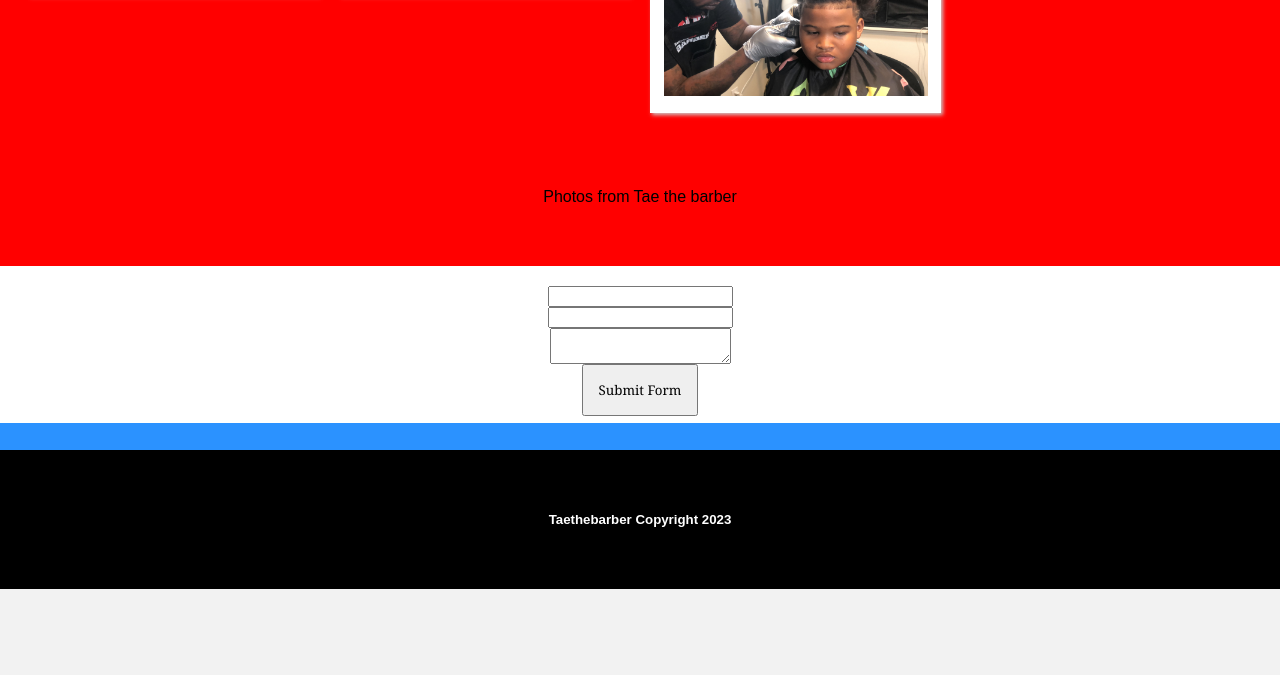
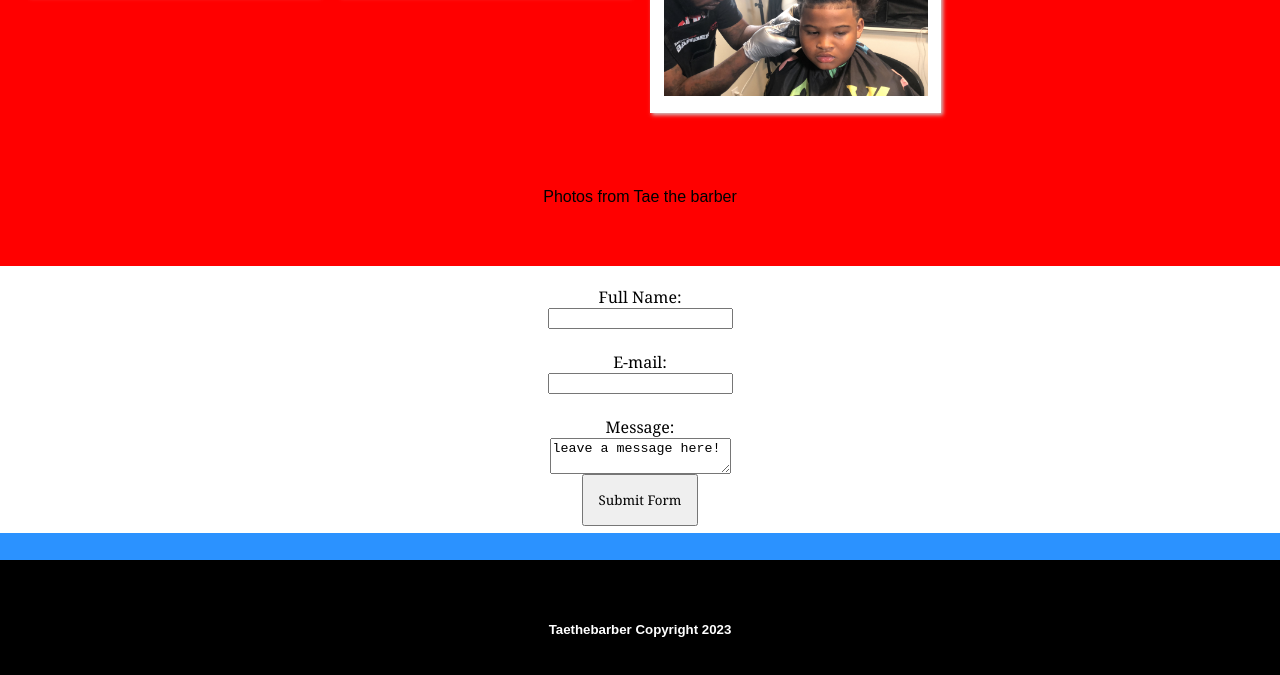
Before and after one commit to Jspencer2023/Jspencer2023.github.io., a plain HTML site: page index.html in a window 1280 px wide. Shown: the part 1709-2384 px from the top of the page. Before the commit the page ends 2298 px from the top, so only its background shows below. Drawn offline with Linux system fonts and the light colour scheme.

Commit message:
copy and paste last index.html file 3weeks ago

```diff
--- a/index.html
+++ b/index.html
@@ -94,17 +94,16 @@
 
     <div class="pageContent4">
       <form action="https://api.web3forms.com/submit" method="POST">
-
-    <input type="hidden" name="access_key" value="50a7a165-0db6-4a58-b90b-490770370a0e">
-
-    <input type="text" name="name" required>
-    <input type="email" name="email" required>
-    <textarea name="message" required></textarea>
-    <input type="hidden" name="redirect" value="https://taethebarber.com">
-
-    <button type="submit">Submit Form</button>
-
-</form>
+        <input type="hidden" name="apikey"  value="50a7a165-0db6-4a58-b90b-490770370a0e">
+        <label for="fname">Full Name:</label>
+        <input type="text" name="name" required><br>
+        <label for="email0">E-mail:</label>
+        <input type="email" name="email" required><br>
+        <label for="message0">Message:</label>
+        <textarea name="message" required>leave a message here!</textarea>
+        <div class="h-captcha" data-captcha="true"></div>
+        <button type="submit">Submit Form</button>
+    </form>
 
     <script src="https://web3forms.com/client/script.js" async defer></script>
       </div>
```
